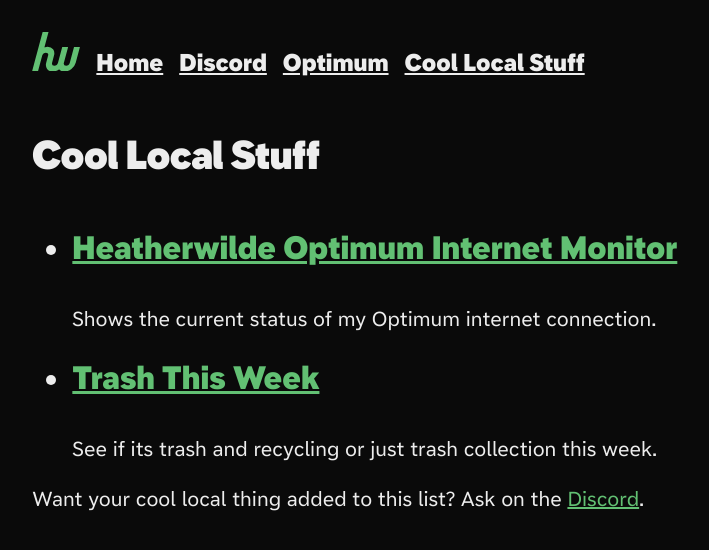
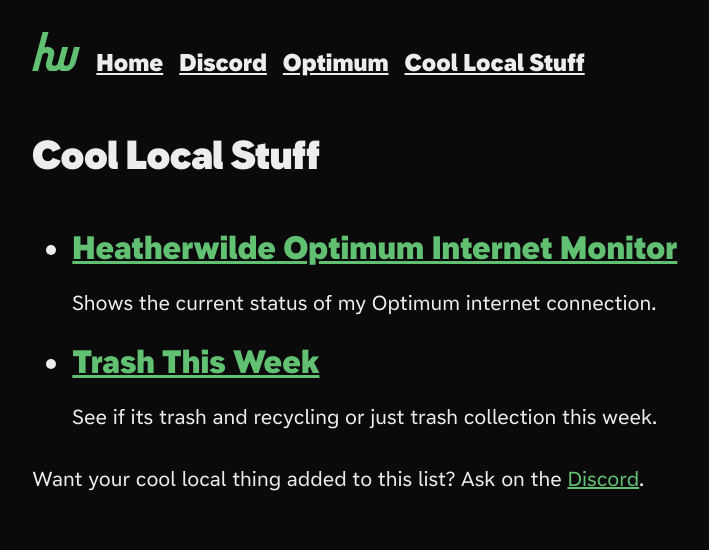
Before and after one commit to t-mart/heatherwilde.buzz, a SvelteKit app: page /cool-local-stuff in a window 1280 px wide. Shown: the top 550 px of the page, without its empty margins (142-851 px from the left). Built offline with nearby package versions, Linux system fonts and the light colour scheme.

Commit message:
muck with cool things margins

```diff
--- a/src/routes/cool-local-stuff/+page.svelte
+++ b/src/routes/cool-local-stuff/+page.svelte
@@ -31,7 +31,7 @@
     <ul>
         {#each coolThings as coolThing}
             <li>
-                <h2 class="heading"><a href={coolThing.url}>{coolThing.title}</a></h2>
+                <h2><a href={coolThing.url}>{coolThing.title}</a></h2>
                 <p class="desc">{coolThing.desc}</p>
             </li>
         {/each}
@@ -41,8 +41,16 @@
 </div>
 
 <style>
+	.cta {
+		margin-top: 2rem;
+	}
+
+	h2 {
+		margin-bottom: 1rem;
+	}
 
 	li {
+		/* this is actually just for the bullets */
 		font-size: 2rem;
 	}
 
```
